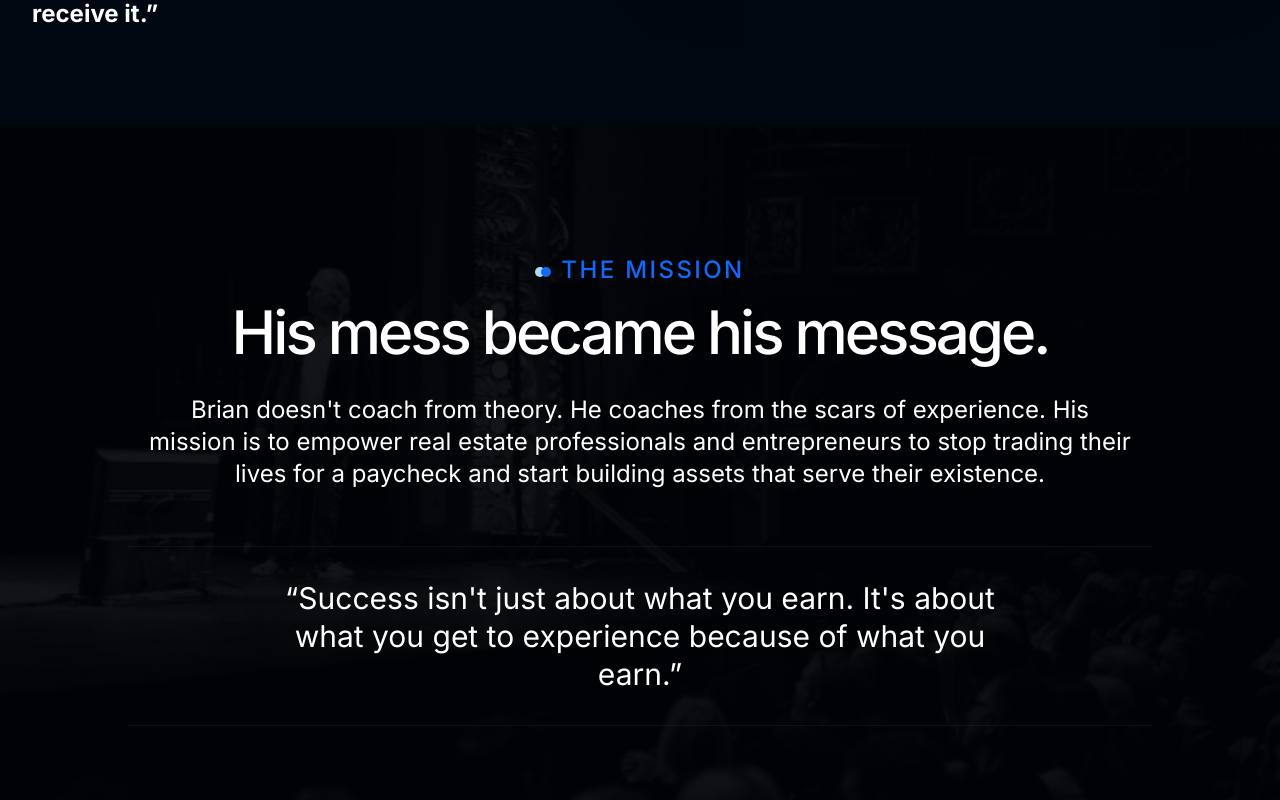
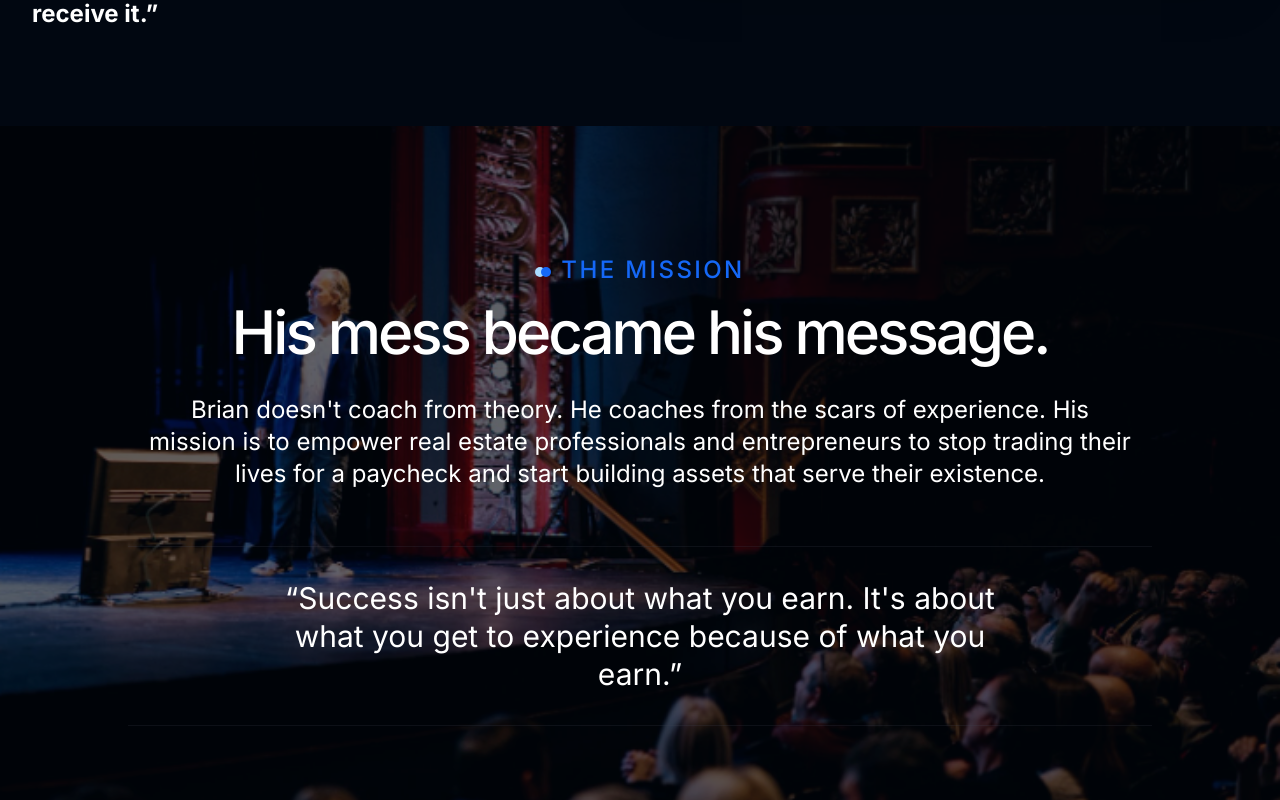
Before and after one commit to IRCHrocks25/V2_Brian_Moses, a Next.js app: page /about in a window 1280 px wide. Shown: the part 5500-6300 px from the top of the page. Built offline with nearby package versions, Linux system fonts and the light colour scheme; no server answers; the database is empty.

Commit message:
udpated navbar with the about page created

```diff
--- a/components/Navbar.tsx
+++ b/components/Navbar.tsx
@@ -79,7 +79,7 @@ export default function Navbar({ logoPath = "https://res.cloudinary.com/dcuswyfu
               Services
             </Link>
             <Link
-              href={isKeynotePage ? "/keynote#about" : "/#about"}
+              href={isKeynotePage ? "/keynote#about" : "/about"}
               className="hover:text-white transition-colors scroll-smooth"
             >
               About
@@ -192,7 +192,7 @@ export default function Navbar({ logoPath = "https://res.cloudinary.com/dcuswyfu
               Services
             </Link>
             <Link
-              href={isKeynotePage ? "/keynote#about" : "/#about"}
+              href={isKeynotePage ? "/keynote#about" : "/about"}
               className="block px-1 py-2 hover:text-white"
               onClick={() => setIsMobileMenuOpen(false)}
             >
--- a/components/about/AboutMission.tsx
+++ b/components/about/AboutMission.tsx
@@ -22,10 +22,10 @@ export default function AboutMission({
           src={backgroundImage}
           alt="Brian on Stage"
           fill
-          className="object-cover grayscale opacity-20"
+          className="object-cover opacity-45"
         />
       </div>
-      <div className="absolute inset-0 bg-black/60"></div>
+      <div className="absolute inset-0 bg-black/10"></div>
 
       {/* Content Container */}
       <div className="relative z-10 flex flex-col items-center gap-4 px-4 md:px-8 w-full max-w-[1278px]">
```
